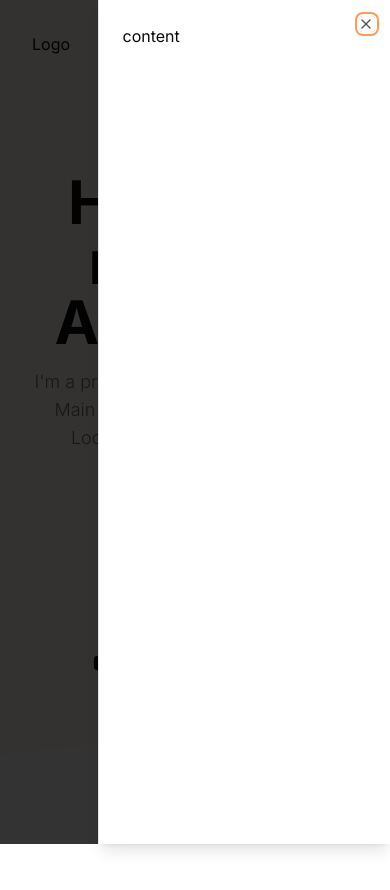
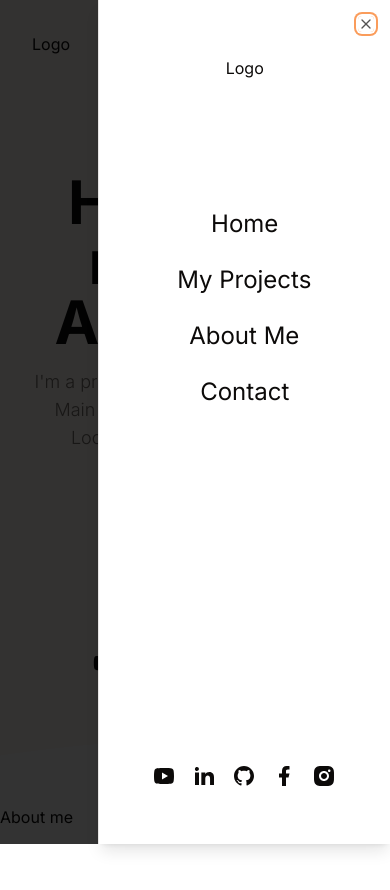
Before and after one commit to alexandre-brazil/alexandre, a Next.js app: page / in a window 390 px wide. Both pictures are taken after a click on the icon 345 px from the left and 44 px from the top of the page. Shown: the top 890 px of the page. Built offline with nearby package versions, Linux system fonts and the light colour scheme.

Commit message:
feat header mobile

```diff
--- a/app/page.jsx
+++ b/app/page.jsx
@@ -1,10 +1,12 @@
 // Components
 import Hero from "@/components/Hero";
+import About from "./about/page";
 
 export default function Home() {
   return (
     <main>
       <Hero/>
+      <About/>
     </main>
   );
 }
--- a/components/MobileNav.jsx
+++ b/components/MobileNav.jsx
@@ -12,7 +12,13 @@
                 <AlignJustify className='cursor-pointer'/>
             </SheetTrigger>
             <SheetContent>
-                content
+                <div className='flex flex-col items-center justify-between h-full py-8'>
+                    <div className='flex flex-col items-center gap-y-32'>
+                        <Logo/>
+                        <Nav containerStyles='flex flex-col items-center gap-y-6' linkStyles='text-2xl' />
+                    </div>
+                    <Socials containerStyles='flex gap-x-4' iconsStyles='text-2xl'/>
+                </div>
             </SheetContent>
         </Sheet>
     )
```
